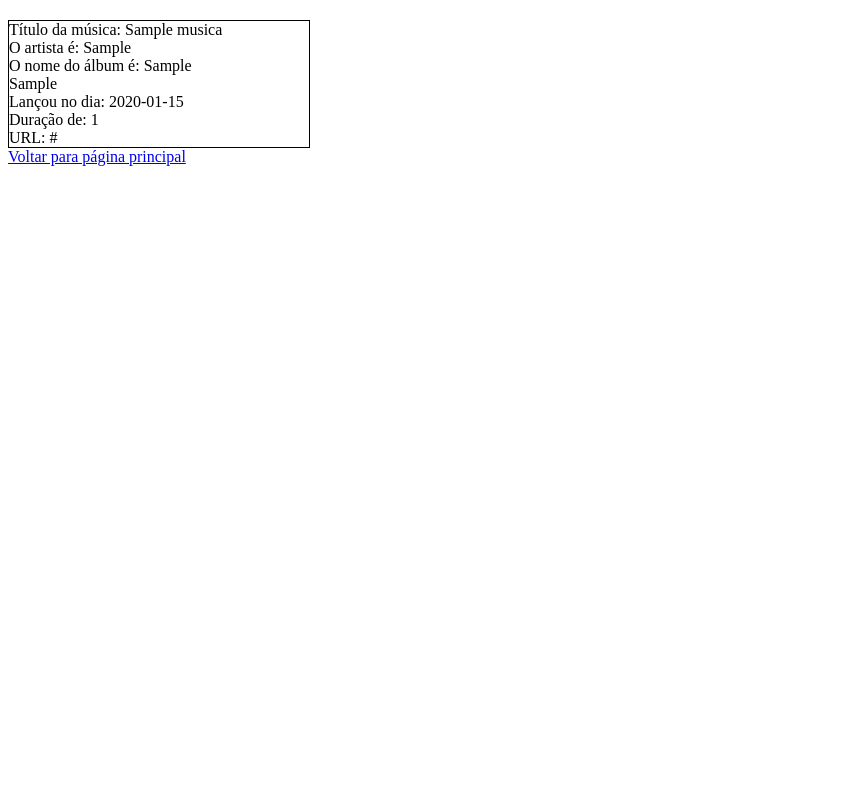
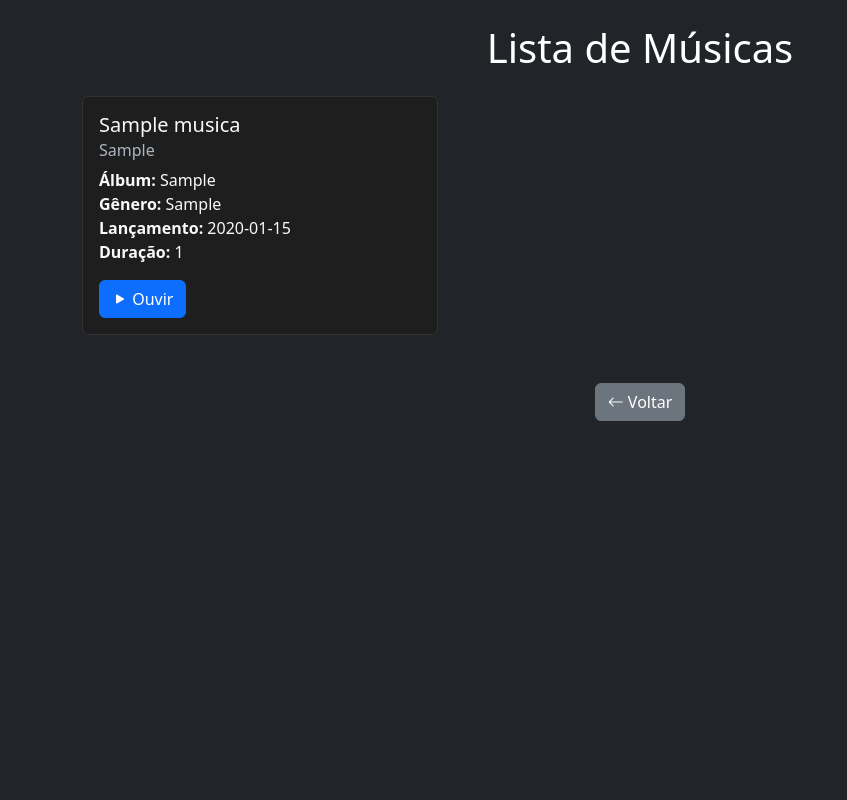
Before and after one commit to Luizgustavofidelis/trabalhodanielfinal, a PHP site: page /card.php in a window 1280 px wide. Shown: the whole page, without its empty margins (0-847 px from the left). Run offline with PHP 8.4, Linux system fonts and the light colour scheme; tables that the repository leaves empty hold one stand-in row (values such as "Sample post").

Commit message:
Add files via upload

```diff
--- a/TrabalhoDaniel/card.php
+++ b/TrabalhoDaniel/card.php
@@ -1,7 +1,46 @@
 <?php
 require_once("modelo/Musica.php");
 require_once("util/Conexao.php");
+?>
 
+<!DOCTYPE html>
+<html lang="pt-BR">
+<head>
+    <meta charset="UTF-8">
+    <meta name="viewport" content="width=device-width, initial-scale=1.0">
+    <title>Lista de Músicas</title>
+    <!-- Bootstrap CSS -->
+    <link href="https://cdn.jsdelivr.net/npm/bootstrap@5.3.0/dist/css/bootstrap.min.css" rel="stylesheet">
+    <link rel="stylesheet" href="https://cdn.jsdelivr.net/npm/bootstrap-icons@1.11.1/font/bootstrap-icons.css">
+    <style>
+        body {
+            background-color: #121212;
+            color: #f8f9fa;
+        }
+        .card {
+            background-color: #1e1e1e;
+            border: 1px solid #333;
+            color: #f8f9fa;
+        }
+        .card-subtitle {
+            color: #adb5bd !important;
+        }
+        .btn-primary {
+            background-color: #0d6efd;
+            border-color: #0d6efd;
+        }
+        .btn-secondary {
+            background-color: #6c757d;
+            border-color: #6c757d;
+        }
+    </style>
+</head>
+<body class="bg-dark text-white">
+    <div class="container mt-4">
+        <h1 class="text-center mb-4">Lista de Músicas</h1>
+        <div class="row">
+
+        <?php
         $con = Conexao::getConexao();
         $sql = "SELECT * FROM Musica";
         $stm = $con->prepare($sql);
@@ -9,16 +48,31 @@ $stm->execute();
         $musicas = $stm->fetchAll();
 
         foreach ($musicas as $m) {
-    $musica = new Musica();
-    $musica->setTitulo("Título da música: " . $m['titulo']);
-    $musica->setArtista("O artista é: " . $m['artista']);
-    $musica->setAlbum("O nome do álbum é: " . $m['album']);
-    $musica->setGenero($m['genero']);
-    $musica->setDataLancamento("Lançou no dia: " . $m['data_lancamento']);
-    $musica->setDuracao("Duração de: " . $m['duracao']);
-    $musica->setUrl("URL: " . $m['url']);
-
-    $musica->getCard();
+            echo '<div class="col-md-4 mb-4">';
+            echo '<div class="card h-100">';
+            echo '<div class="card-body">';
+            echo '<h5 class="card-title">' . $m['titulo'] . '</h5>';
+            echo '<h6 class="card-subtitle mb-2 text-muted">' . $m['artista'] . '</h6>';
+            echo '<p class="card-text">';
+            echo '<strong>Álbum:</strong> ' . $m['album'] . '<br>';
+            echo '<strong>Gênero:</strong> ' . $m['genero'] . '<br>';
+            echo '<strong>Lançamento:</strong> ' . $m['data_lancamento'] . '<br>';
+            echo '<strong>Duração:</strong> ' . $m['duracao'] . '<br>';
+            echo '</p>';
+            echo '<a href="' . $m['url'] . '" class="btn btn-primary" target="_blank"><i class="bi bi-play-fill"></i> Ouvir</a>';
+            echo '</div>';
+            echo '</div>';
+            echo '</div>';
         }
         ?>
-<a href="index.php">Voltar para página principal</a>
+
+        </div>
+        <div class="text-center mt-4 mb-5">
+            <a href="index.php" class="btn btn-secondary"><i class="bi bi-arrow-left"></i> Voltar</a>
+        </div>
+    </div>
+
+    <!-- Bootstrap JS -->
+    <script src="https://cdn.jsdelivr.net/npm/bootstrap@5.3.0/dist/js/bootstrap.bundle.min.js"></script>
+</body>
+</html>
--- a/TrabalhoDaniel/index.php
+++ b/TrabalhoDaniel/index.php
@@ -103,7 +103,7 @@ if ($_SERVER['REQUEST_METHOD'] == 'POST') {
 
     <h1>Cadastrar Música</h1>
 
-    <form action="card.php" method="post">
+    <form action="index.php" method="post">
         <label for="titulo">Título:</label><br>
         <input type="text" name="titulo" id="titulo" value="<?= htmlspecialchars($titulo) ?>">
         <span style="color:red"><?= $errorMessages['titulo'] ?></span>
--- a/TrabalhoDaniel/util/Conexao.php
+++ b/TrabalhoDaniel/util/Conexao.php
@@ -15,7 +15,7 @@
                     PDO::ATTR_DEFAULT_FETCH_MODE => PDO::FETCH_ASSOC);
 
                     //Alterar de acordo com o seu banco de dados
-                self::$conn = new PDO("mysql:host=localhost;dbname=musica", "root", "bancodedados", $opcoes);
+                self::$conn = new PDO("mysql:host=localhost;dbname=musica", "root", "", $opcoes);
             }
 
             return self::$conn;
```
Also changed, not shown: TrabalhoDaniel/style/estilo.css (line endings or trailing spaces). Lines whose indentation alone changed are shown as unchanged.
